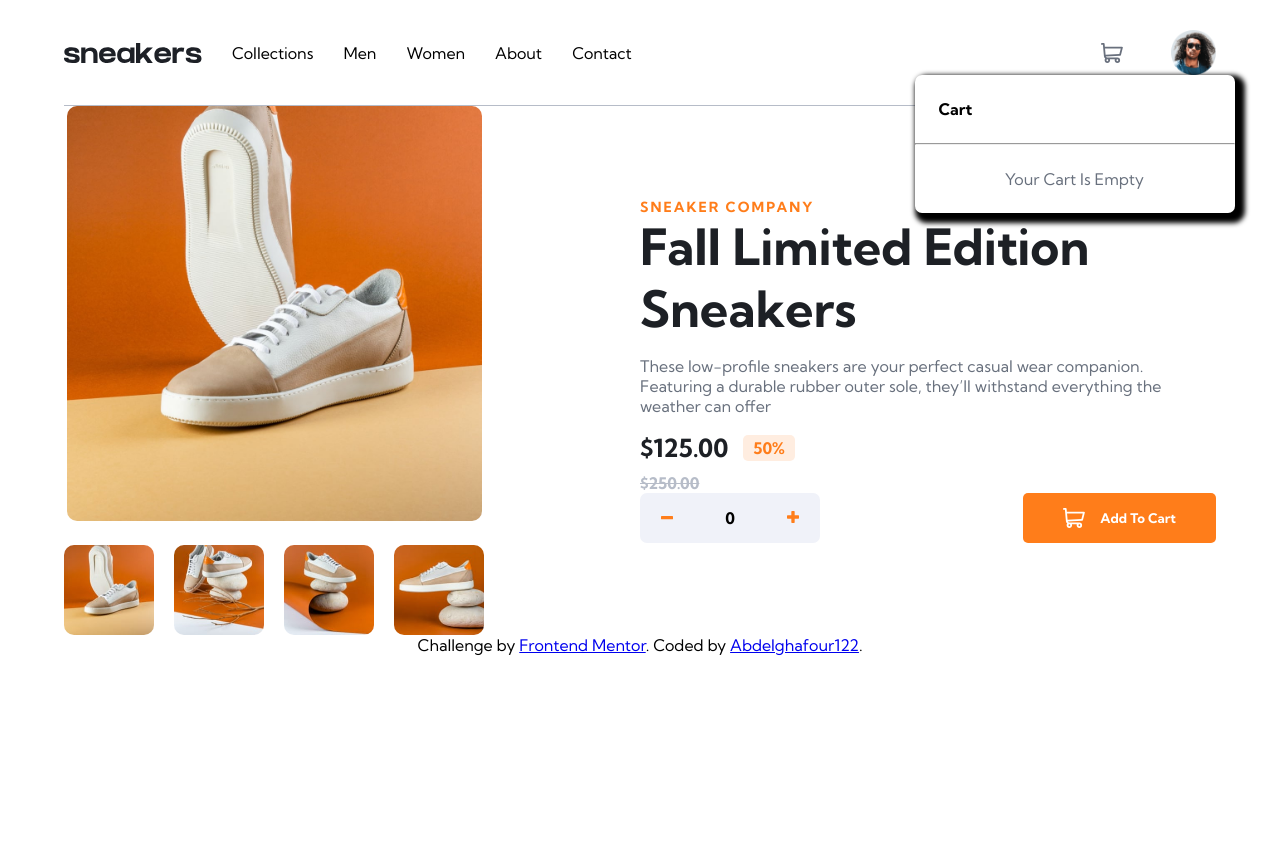
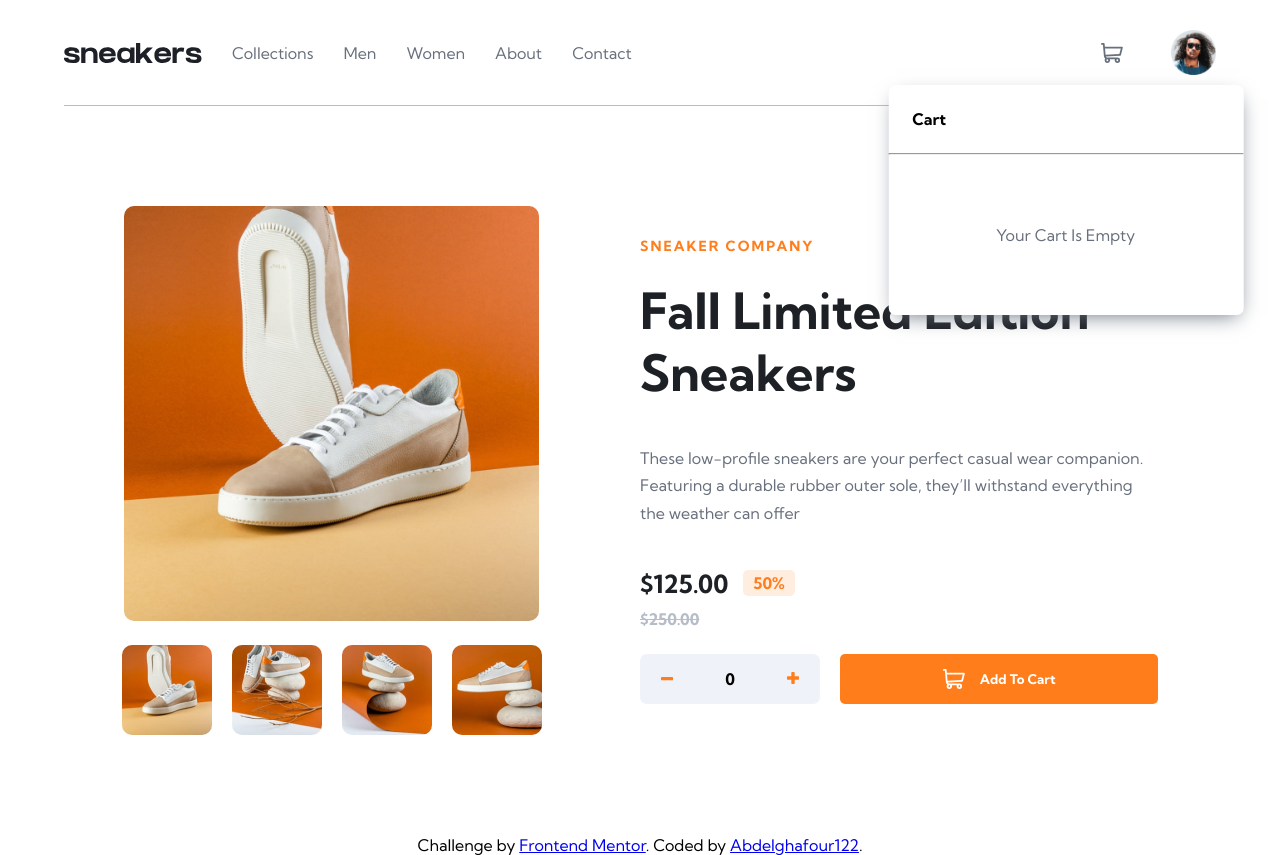
Before and after one commit to Abdelghafour122/ecommerce-product-page, a React (Create React App) app: page / in a window 1280 px wide. Both pictures are taken after a click on the button 1112 px from the left and 52 px from the top of the page. Before the commit the page ends 800 px from the top, so only its background shows below. Built offline with nearby package versions, Linux system fonts and the light colour scheme.

Commit message:
finishing the css

```diff
--- a/src/App.css
+++ b/src/App.css
@@ -99,7 +99,32 @@ header nav .left ul {
 
 header nav .left ul button {
   padding: 0;
+  color: var(--d-grayish-blue);
   font-size: var(--p-fs);
+}
+
+header nav .left ul li {
+  position: relative;
+}
+
+header nav .left ul li::before {
+  content: "";
+  position: absolute;
+  top: 60px;
+  left: 0;
+  height: 3px;
+  width: 100%;
+  background-color: var(--orange);
+  opacity: 0;
+  transition: 0.2s;
+}
+
+header nav .left ul li:hover::before {
+  opacity: 1;
+}
+
+header nav .left ul li:hover button {
+  color: var(--vd-blue);
 }
 
 header nav .right {
@@ -137,13 +162,13 @@ header nav .right svg {
 
 header nav .right .cart {
   position: absolute;
-  top: 100%;
+  top: calc(100% + 10px);
   left: 50%;
   transform: translateX(-75%);
-  box-shadow: 5px 5px 5px 5px #000;
+  box-shadow: 1px 7px 20px -7px var(--d-grayish-blue);
   z-index: 999;
   background-color: #fff;
-  width: 320px;
+  width: 355px;
   border-radius: 7px;
 }
 @media (max-width: 768px) {
@@ -152,7 +177,7 @@ header nav .right .cart {
     top: calc(100% + 30px + 20px);
     left: 0;
     transform: translateX(-80%);
-    box-shadow: 5px 5px 5px 5px #000;
+    box-shadow: 1px 7px 20px -7px var(--d-grayish-blue);
     z-index: 999;
     background-color: #fff;
     width: 80vw;
@@ -181,6 +206,7 @@ header nav .right .cart .cart-content {
   justify-content: center;
   gap: 20px;
   color: var(--d-grayish-blue);
+  min-height: 160px;
 }
 
 header nav .right .cart .product {
@@ -237,9 +263,13 @@ header nav .right .cart button.checkout {
   display: flex;
   align-items: center;
   justify-content: space-between;
+  width: 90%;
+  margin: 100px auto;
 }
 @media (max-width: 768px) {
   .core {
+    width: unset;
+    margin: unset;
     flex-direction: column;
   }
 }
@@ -250,10 +280,10 @@ header nav .right .cart button.checkout {
   flex-direction: column;
   align-items: flex-start;
   text-align: left;
+  gap: 25px;
 }
 @media (max-width: 768px) {
   .description {
-    gap: 25px;
     padding: 10px;
   }
 }
@@ -285,6 +315,7 @@ header nav .right .cart button.checkout {
 .description p.desc {
   color: var(--d-grayish-blue);
   font-weight: 500;
+  line-height: 1.7;
 }
 @media (max-width: 768px) {
   .description p.desc {
@@ -390,6 +421,7 @@ header nav .right .cart button.checkout {
   align-items: center;
   justify-content: center;
   gap: 15px;
+  flex: 1;
 }
 
 .description .buttons .add-to-cart svg path {
```
